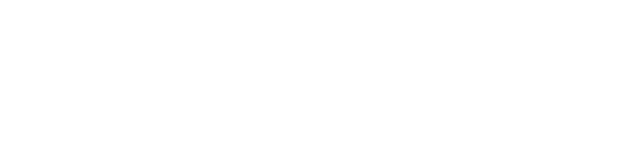
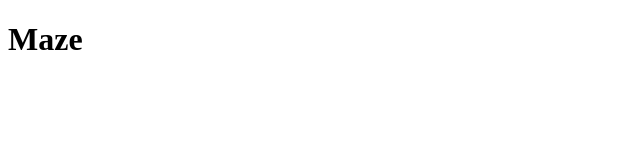
Before and after one commit to hyzhak/Daedal.js, a website: page index.html in a window 1280 px wide. Shown: the whole page, without its empty margins (0-640 px from the left). Drawn offline with Linux system fonts and the light colour scheme.

Commit message:
add package.json

```diff
--- a/index.html
+++ b/index.html
@@ -4,6 +4,7 @@
     <title>Maze Generator</title>
 </head>
 <body>
+    <h1>Maze</h1>
     <canvas id="canvas" width="640" height="480"/>
 </body>
 </html>
```
Also changed, not shown: package.json (added, +25 -0 lines), .travis.yml, README.md.
